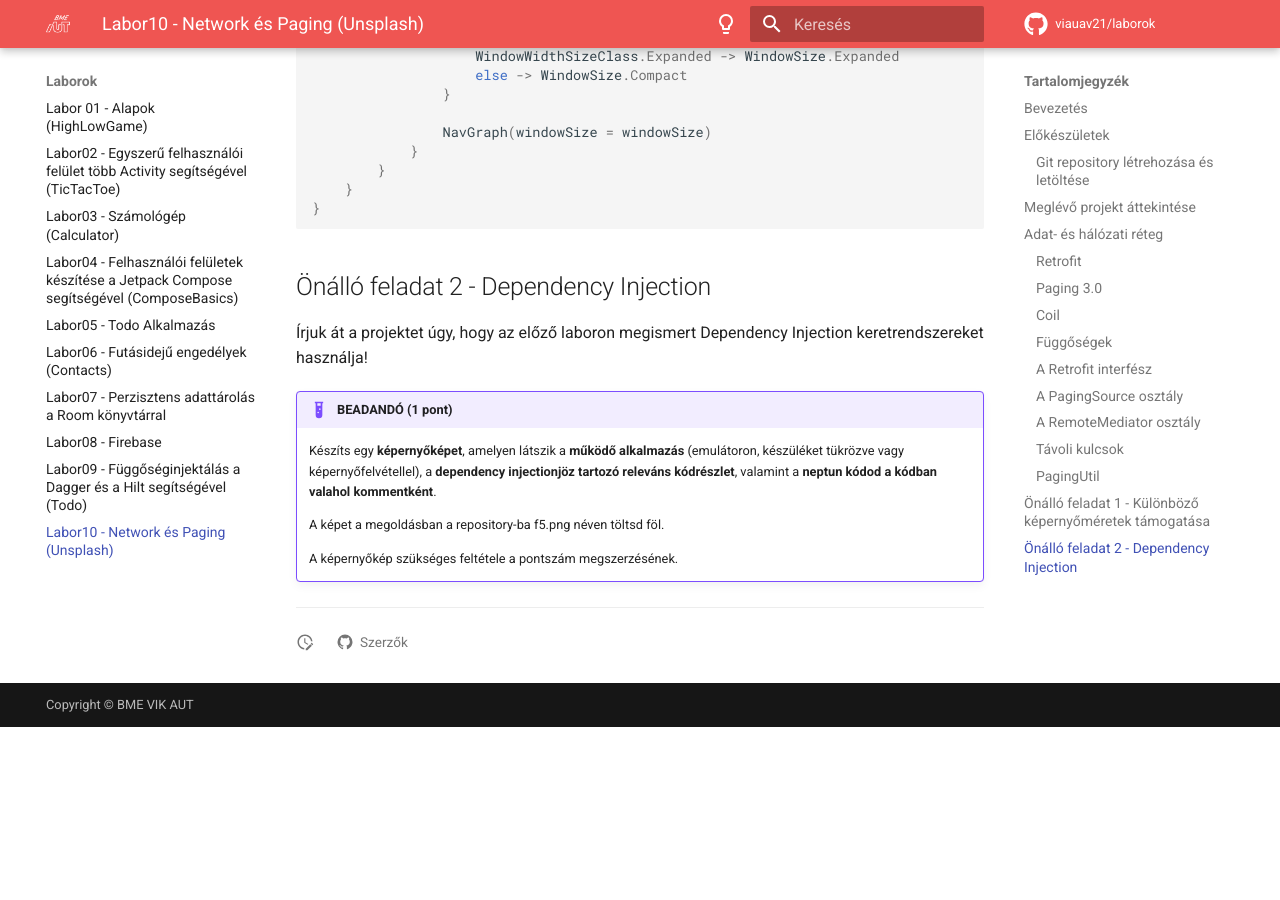
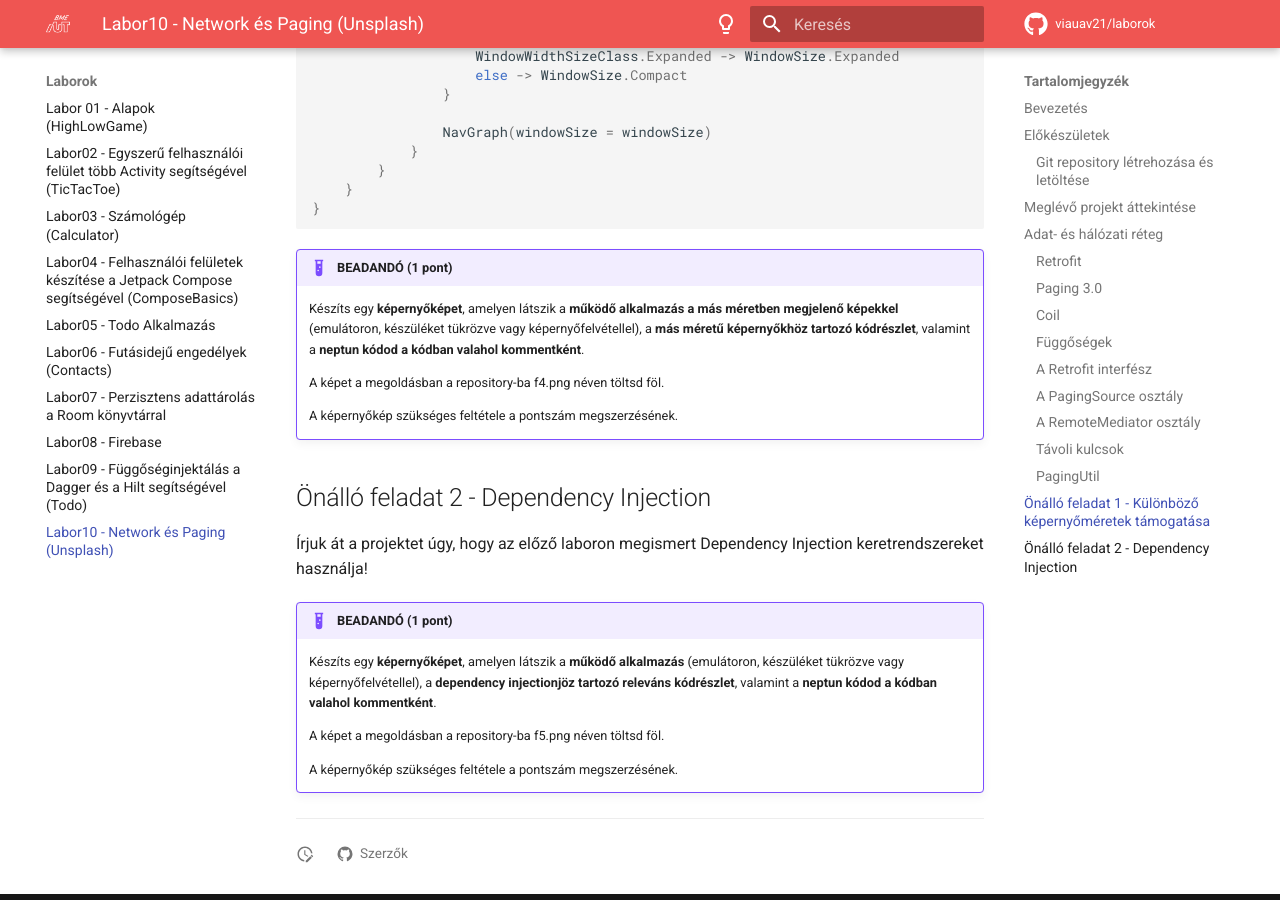
Before and after one commit to VIAUAV21/laborok, an MkDocs documentation site: the page built from docs/laborok/network/index.md, in a window 1280 px wide and 900 px high, scrolled down 19056 px. Built offline with MkDocs 1.6.1 and Material for MkDocs 9.7.7, drawn with Linux system fonts in a browser that asks for light colours; comment, search, counter and statistics services are not loaded; before the commit the page ends 19783 px from its top, so only the background shows below that.

Commit message:
Network labor fix: Added f4 task

````diff
--- a/docs/laborok/network/index.md
+++ b/docs/laborok/network/index.md
@@ -840,6 +840,13 @@ class MainActivity : ComponentActivity() {
     }
 }
 ```
+!!!example "BEADANDÓ (1 pont)"
+	Készíts egy **képernyőképet**, amelyen látszik a **működő alkalmazás a más méretben megjelenő képekkel** (emulátoron, készüléket tükrözve vagy képernyőfelvétellel),  a **más méretű képernyőkhöz tartozó kódrészlet**, valamint a **neptun kódod a kódban valahol kommentként**.
+
+	A képet a megoldásban a repository-ba f4.png néven töltsd föl.
+
+	A képernyőkép szükséges feltétele a pontszám megszerzésének.
+
 
 ## Önálló feladat 2 - Dependency Injection
 
````
